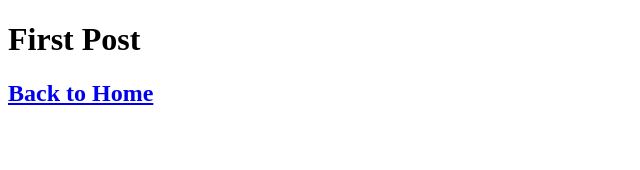
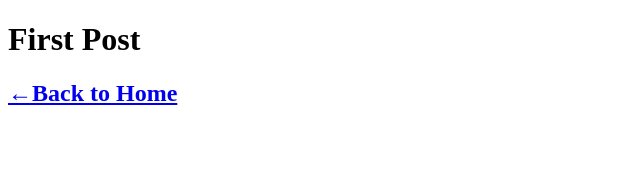
Before and after one commit to JWCTempleton/nextjs-demo, a Next.js app in the folder nextjs-blog/: page /posts/first-post in a window 1280 px wide. Shown: the top 170 px of the page, without its empty margins (0-640 px from the left). Built offline with nearby package versions, Linux system fonts and the light colour scheme.

Commit message:
Add profile image (not used yet) and a Head component to first blog post page that currently just includes a Page title

```diff
--- a/nextjs-blog/pages/posts/first-post.js
+++ b/nextjs-blog/pages/posts/first-post.js
@@ -1,11 +1,15 @@
 import Link from "next/link";
+import Head from "next/head";
 
 const FirstPost = () => {
   return (
     <>
+      <Head>
+        <title>First Post</title>
+      </Head>
       <h1>First Post</h1>
       <h2>
-        <Link href="/">Back to Home</Link>
+        <Link href="/">&larr;Back to Home</Link>
       </h2>
     </>
   );
```
Also changed, not shown: nextjs-blog/public/images/profile.jpeg (added), nextjs-blog/public/vercel.svg (deleted).
